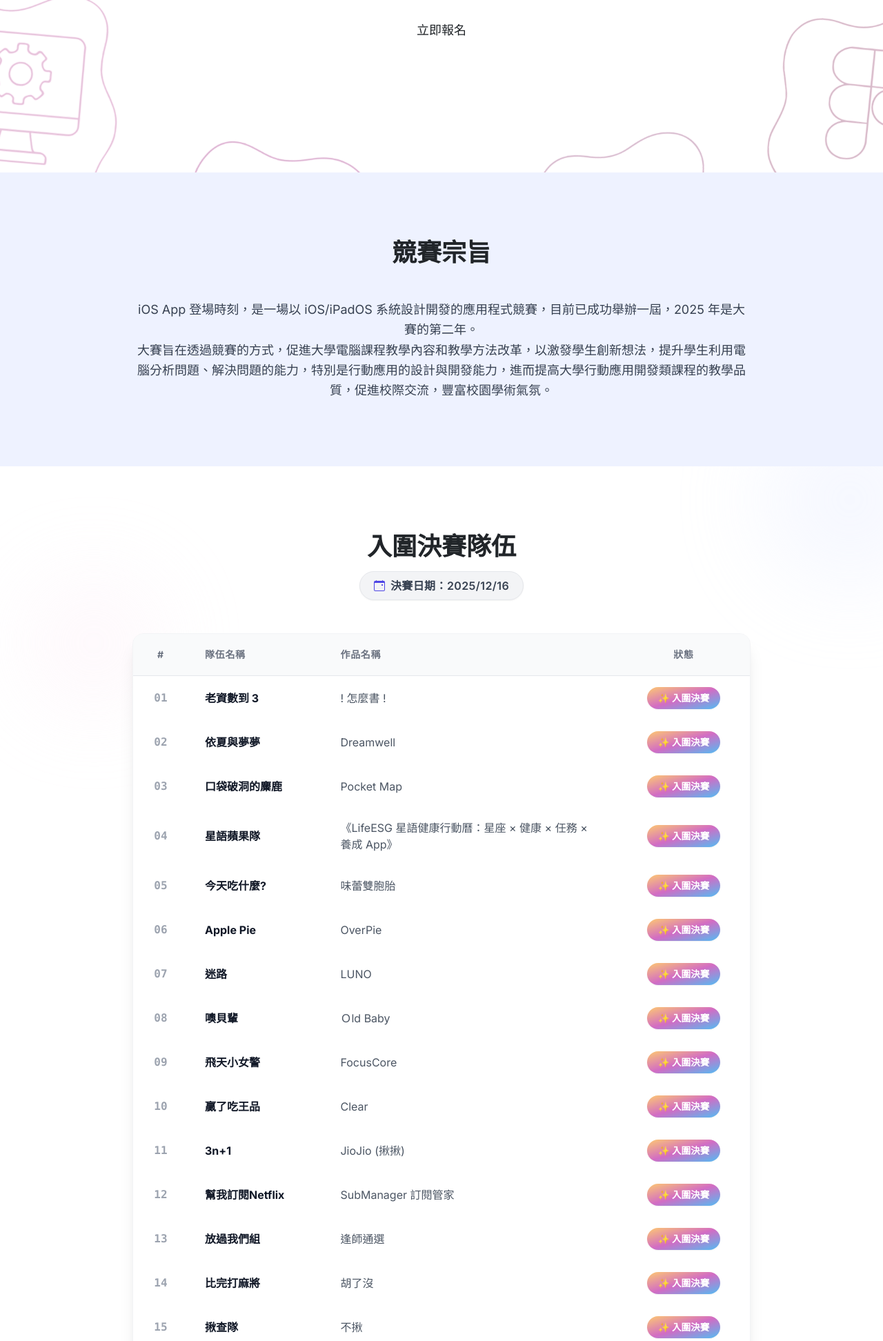
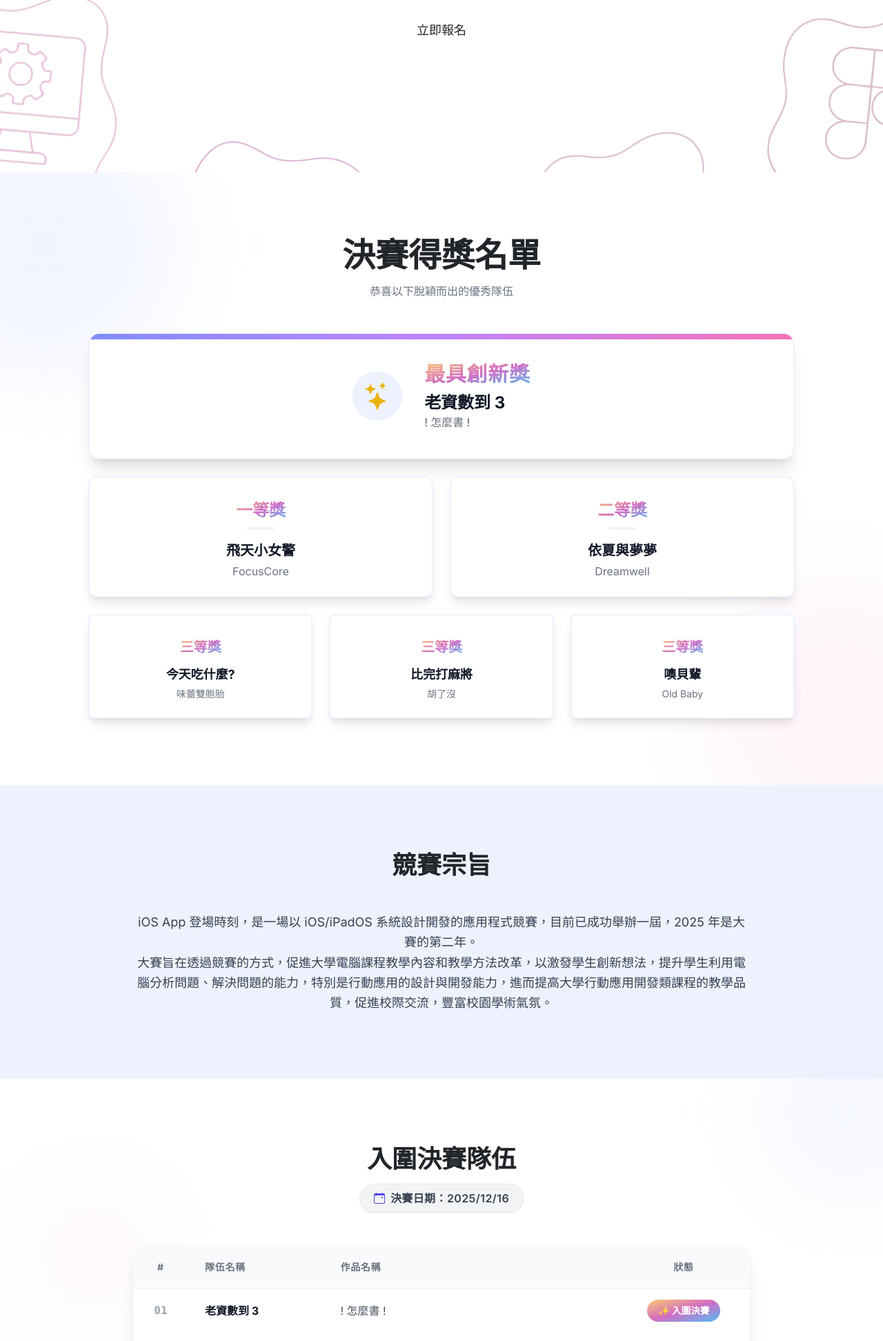
Before and after one commit to KyleLin0501/iOSClubCompetition, a Django app: page / in a window 1280 px wide. Shown: the part 530-2474 px from the top of the page at 69% size. Run offline with Django 4.2, Linux system fonts and the light colour scheme; some libraries are stand-ins or nearby versions.

Commit message:
12.16 Commit04

```diff
--- a/templates/index.html
+++ b/templates/index.html
@@ -268,105 +268,105 @@
 {#        })();#}
 {#    </script>#}
 
-{#    <section id="winners" class="py-16 md:py-24 bg-white relative overflow-hidden">#}
-{##}
-{#        <div class="absolute top-0 left-0 w-full h-full overflow-hidden pointer-events-none opacity-40">#}
-{#            <div class="absolute top-[-10%] left-[-10%] w-96 h-96 bg-indigo-100 rounded-full blur-3xl"></div>#}
-{#            <div class="absolute bottom-[-10%] right-[-10%] w-96 h-96 bg-pink-100 rounded-full blur-3xl"></div>#}
-{#        </div>#}
-{##}
-{#        <div class="container mx-auto px-4 md:px-6 relative z-10">#}
-{##}
-{#            <div class="text-center mb-12">#}
-{#                <h2 class="text-3xl md:text-5xl font-bold mb-4">#}
-{#                    決賽得獎名單#}
-{#                </h2>#}
-{#                <p class="text-gray-500">#}
-{#                    恭喜以下脫穎而出的優秀隊伍#}
-{#                </p>#}
-{#            </div>#}
-{##}
-{#            <div class="max-w-5xl mx-auto space-y-6">#}
-{##}
-{#                <div class="w-full">#}
-{#                    <div class="group bg-white border-2 border-indigo-50 rounded-2xl p-8 md:p-10 shadow-xl hover:shadow-2xl hover:-translate-y-1 transition duration-300 text-center relative overflow-hidden">#}
-{#                        <div class="absolute top-0 left-0 w-full h-2 bg-gradient-to-r from-indigo-400 via-purple-400 to-pink-400"></div>#}
-{##}
-{#                        <div class="flex flex-col md:flex-row items-center justify-center gap-4 md:gap-8">#}
-{#                            <div class="shrink-0 p-4 bg-indigo-50 rounded-full">#}
-{#                                <svg xmlns="http://www.w3.org/2000/svg" width="40" height="40" fill="currentColor" class="bi bi-stars text-yellow-500" viewBox="0 0 16 16">#}
-{#                                    <path d="M7.657 6.247c.11-.33.576-.33.686 0l.645 1.937a2.89 2.89 0 0 0 1.829 1.828l1.936.645c.33.11.33.576 0 .686l-1.937.645a2.89 2.89 0 0 0-1.828 1.829l-.645 1.936a.361.361 0 0 1-.686 0l-.645-1.937a2.89 2.89 0 0 0-1.828-1.828l-1.937-.645a.361.361 0 0 1 0-.686l1.937-.645a2.89 2.89 0 0 0 1.828-1.828l.645-1.937zM3.794 1.148a.217.217 0 0 1 .412 0l.387 1.162c.173.518.579.924 1.097 1.097l1.162.387a.217.217 0 0 1 0 .412l-1.162.387A1.734 1.734 0 0 0 4.593 5.69l-.387 1.162a.217.217 0 0 1-.412 0L3.407 5.69A1.734 1.734 0 0 0 2.31 4.593l-1.162-.387a.217.217 0 0 1 0-.412l1.162-.387A1.734 1.734 0 0 0 3.407 2.31l.387-1.162zM10.863.099a.145.145 0 0 1 .274 0l.258.774c.115.346.386.617.732.732l.774.258a.145.145 0 0 1 0 .274l-.774.258a1.156 1.156 0 0 0-.732.732l-.258.774a.145.145 0 0 1-.274 0l-.258-.774a1.156 1.156 0 0 0-.732-.732L9.1 2.137a.145.145 0 0 1 0-.274l.774-.258c.346-.115.617-.386.732-.732L10.863.1z"/>#}
-{#                                </svg>#}
-{#                            </div>#}
-{#                            <div class="text-center md:text-left">#}
-{#                                <h3 class="text-3xl font-black text-gradient-special tracking-wide mb-2">#}
-{#                                    最具創新獎#}
-{#                                </h3>#}
-{#                                <h4 class="text-2xl font-bold text-gray-900">隊伍名稱填這裡</h4>#}
-{#                                <p class="text-gray-500 font-medium">作品：作品名稱填這裡</p>#}
-{#                            </div>#}
-{#                        </div>#}
-{#                    </div>#}
-{#                </div>#}
-{##}
-{#                <div class="grid grid-cols-1 md:grid-cols-2 gap-6">#}
-{##}
-{#                    <div class="group bg-white border-2 border-indigo-50 rounded-xl p-6 shadow-lg hover:shadow-xl hover:-translate-y-1 transition duration-300 text-center flex flex-col justify-center items-center h-full relative overflow-hidden">#}
-{#                        <div class="mb-2 mt-2">#}
-{#                            <h3 class="text-2xl font-bold text-gradient-special">#}
-{#                                一等獎#}
-{#                            </h3>#}
-{#                        </div>#}
-{#                        <div class="w-10 h-1 bg-gray-100 rounded-full mb-4"></div>#}
-{#                        <h4 class="text-xl font-bold text-gray-900 mb-1">隊伍名稱填這裡</h4>#}
-{#                        <p class="text-gray-500">作品：作品名稱填這裡</p>#}
-{#                    </div>#}
-{##}
-{#                    <div class="group bg-white border-2 border-indigo-50 rounded-xl p-6 shadow-lg hover:shadow-xl hover:-translate-y-1 transition duration-300 text-center flex flex-col justify-center items-center h-full relative overflow-hidden">#}
-{#                        <div class="mb-2 mt-2">#}
-{#                            <h3 class="text-2xl font-bold text-gradient-special">#}
-{#                                二等獎#}
-{#                            </h3>#}
-{#                        </div>#}
-{#                        <div class="w-10 h-1 bg-gray-100 rounded-full mb-4"></div>#}
-{#                        <h4 class="text-xl font-bold text-gray-900 mb-1">隊伍名稱填這裡</h4>#}
-{#                        <p class="text-gray-500">作品：作品名稱填這裡</p>#}
-{#                    </div>#}
-{##}
-{#                </div>#}
-{##}
-{#                <div class="grid grid-cols-1 md:grid-cols-3 gap-6">#}
-{##}
-{#                    <div class="group bg-white border-2 border-indigo-50 rounded-lg p-6 shadow-lg hover:shadow-xl hover:-translate-y-1 transition duration-300 text-center relative overflow-hidden">#}
-{#                        <h3 class="text-xl font-bold text-gradient-special mb-3 mt-2">#}
-{#                            三等獎#}
-{#                        </h3>#}
-{#                        <h4 class="text-lg font-bold text-gray-900 mb-1">隊伍名稱 A</h4>#}
-{#                        <p class="text-sm text-gray-500">作品：作品名稱 A</p>#}
-{#                    </div>#}
-{##}
-{#                    <div class="group bg-white border-2 border-indigo-50 rounded-lg p-6 shadow-lg hover:shadow-xl hover:-translate-y-1 transition duration-300 text-center relative overflow-hidden">#}
-{#                        <h3 class="text-xl font-bold text-gradient-special mb-3 mt-2">#}
-{#                            三等獎#}
-{#                        </h3>#}
-{#                        <h4 class="text-lg font-bold text-gray-900 mb-1">隊伍名稱 B</h4>#}
-{#                        <p class="text-sm text-gray-500">作品：作品名稱 B</p>#}
-{#                    </div>#}
-{##}
-{#                    <div class="group bg-white border-2 border-indigo-50 rounded-lg p-6 shadow-lg hover:shadow-xl hover:-translate-y-1 transition duration-300 text-center relative overflow-hidden">#}
-{#                        <h3 class="text-xl font-bold text-gradient-special mb-3 mt-2">#}
-{#                            三等獎#}
-{#                        </h3>#}
-{#                        <h4 class="text-lg font-bold text-gray-900 mb-1">隊伍名稱 C</h4>#}
-{#                        <p class="text-sm text-gray-500">作品：作品名稱 C</p>#}
-{#                    </div>#}
-{##}
-{#                </div>#}
-{##}
-{#            </div>#}
-{##}
-{#        </div>#}
-{#    </section>#}
+    <section id="winners" class="py-16 md:py-24 bg-white relative overflow-hidden">
+
+        <div class="absolute top-0 left-0 w-full h-full overflow-hidden pointer-events-none opacity-40">
+            <div class="absolute top-[-10%] left-[-10%] w-96 h-96 bg-indigo-100 rounded-full blur-3xl"></div>
+            <div class="absolute bottom-[-10%] right-[-10%] w-96 h-96 bg-pink-100 rounded-full blur-3xl"></div>
+        </div>
+
+        <div class="container mx-auto px-4 md:px-6 relative z-10">
+
+            <div class="text-center mb-12">
+                <h2 class="text-3xl md:text-5xl font-bold mb-4">
+                    決賽得獎名單
+                </h2>
+                <p class="text-gray-500">
+                    恭喜以下脫穎而出的優秀隊伍
+                </p>
+            </div>
+
+            <div class="max-w-5xl mx-auto space-y-6">
+
+                <div class="w-full">
+                    <div class="group bg-white border-2 border-indigo-50 rounded-2xl p-8 md:p-10 shadow-xl hover:shadow-2xl hover:-translate-y-1 transition duration-300 text-center relative overflow-hidden">
+                        <div class="absolute top-0 left-0 w-full h-2 bg-gradient-to-r from-indigo-400 via-purple-400 to-pink-400"></div>
+
+                        <div class="flex flex-col md:flex-row items-center justify-center gap-4 md:gap-8">
+                            <div class="shrink-0 p-4 bg-indigo-50 rounded-full">
+                                <svg xmlns="http://www.w3.org/2000/svg" width="40" height="40" fill="currentColor" class="bi bi-stars text-yellow-500" viewBox="0 0 16 16">
+                                    <path d="M7.657 6.247c.11-.33.576-.33.686 0l.645 1.937a2.89 2.89 0 0 0 1.829 1.828l1.936.645c.33.11.33.576 0 .686l-1.937.645a2.89 2.89 0 0 0-1.828 1.829l-.645 1.936a.361.361 0 0 1-.686 0l-.645-1.937a2.89 2.89 0 0 0-1.828-1.828l-1.937-.645a.361.361 0 0 1 0-.686l1.937-.645a2.89 2.89 0 0 0 1.828-1.828l.645-1.937zM3.794 1.148a.217.217 0 0 1 .412 0l.387 1.162c.173.518.579.924 1.097 1.097l1.162.387a.217.217 0 0 1 0 .412l-1.162.387A1.734 1.734 0 0 0 4.593 5.69l-.387 1.162a.217.217 0 0 1-.412 0L3.407 5.69A1.734 1.734 0 0 0 2.31 4.593l-1.162-.387a.217.217 0 0 1 0-.412l1.162-.387A1.734 1.734 0 0 0 3.407 2.31l.387-1.162zM10.863.099a.145.145 0 0 1 .274 0l.258.774c.115.346.386.617.732.732l.774.258a.145.145 0 0 1 0 .274l-.774.258a1.156 1.156 0 0 0-.732.732l-.258.774a.145.145 0 0 1-.274 0l-.258-.774a1.156 1.156 0 0 0-.732-.732L9.1 2.137a.145.145 0 0 1 0-.274l.774-.258c.346-.115.617-.386.732-.732L10.863.1z"/>
+                                </svg>
+                            </div>
+                            <div class="text-center md:text-left">
+                                <h3 class="text-3xl font-black text-gradient-special tracking-wide mb-2">
+                                    最具創新獎
+                                </h3>
+                                <h4 class="text-2xl font-bold text-gray-900">老資數到 3</h4>
+                                <p class="text-gray-500 font-medium">! 怎麼書 !</p>
+                            </div>
+                        </div>
+                    </div>
+                </div>
+
+                <div class="grid grid-cols-1 md:grid-cols-2 gap-6">
+
+                    <div class="group bg-white border-2 border-indigo-50 rounded-xl p-6 shadow-lg hover:shadow-xl hover:-translate-y-1 transition duration-300 text-center flex flex-col justify-center items-center h-full relative overflow-hidden">
+                        <div class="mb-2 mt-2">
+                            <h3 class="text-2xl font-bold text-gradient-special">
+                                一等獎
+                            </h3>
+                        </div>
+                        <div class="w-10 h-1 bg-gray-100 rounded-full mb-4"></div>
+                        <h4 class="text-xl font-bold text-gray-900 mb-1">飛天小女警</h4>
+                        <p class="text-gray-500">FocusCore</p>
+                    </div>
+
+                    <div class="group bg-white border-2 border-indigo-50 rounded-xl p-6 shadow-lg hover:shadow-xl hover:-translate-y-1 transition duration-300 text-center flex flex-col justify-center items-center h-full relative overflow-hidden">
+                        <div class="mb-2 mt-2">
+                            <h3 class="text-2xl font-bold text-gradient-special">
+                                二等獎
+                            </h3>
+                        </div>
+                        <div class="w-10 h-1 bg-gray-100 rounded-full mb-4"></div>
+                        <h4 class="text-xl font-bold text-gray-900 mb-1">依夏與夢夢</h4>
+                        <p class="text-gray-500">Dreamwell</p>
+                    </div>
+
+                </div>
+
+                <div class="grid grid-cols-1 md:grid-cols-3 gap-6">
+
+                    <div class="group bg-white border-2 border-indigo-50 rounded-lg p-6 shadow-lg hover:shadow-xl hover:-translate-y-1 transition duration-300 text-center relative overflow-hidden">
+                        <h3 class="text-xl font-bold text-gradient-special mb-3 mt-2">
+                            三等獎
+                        </h3>
+                        <h4 class="text-lg font-bold text-gray-900 mb-1">今天吃什麼?</h4>
+                        <p class="text-sm text-gray-500">味蕾雙胞胎</p>
+                    </div>
+
+                    <div class="group bg-white border-2 border-indigo-50 rounded-lg p-6 shadow-lg hover:shadow-xl hover:-translate-y-1 transition duration-300 text-center relative overflow-hidden">
+                        <h3 class="text-xl font-bold text-gradient-special mb-3 mt-2">
+                            三等獎
+                        </h3>
+                        <h4 class="text-lg font-bold text-gray-900 mb-1">比完打麻將</h4>
+                        <p class="text-sm text-gray-500">胡了沒</p>
+                    </div>
+
+                    <div class="group bg-white border-2 border-indigo-50 rounded-lg p-6 shadow-lg hover:shadow-xl hover:-translate-y-1 transition duration-300 text-center relative overflow-hidden">
+                        <h3 class="text-xl font-bold text-gradient-special mb-3 mt-2">
+                            三等獎
+                        </h3>
+                        <h4 class="text-lg font-bold text-gray-900 mb-1">噢貝輩</h4>
+                        <p class="text-sm text-gray-500">Old Baby</p>
+                    </div>
+
+                </div>
+
+            </div>
+
+        </div>
+    </section>
 
     <!-- 競賽宗旨 -->
     <section id="purpose" class="py-16 md:py-24 bg-indigo-50">
```
